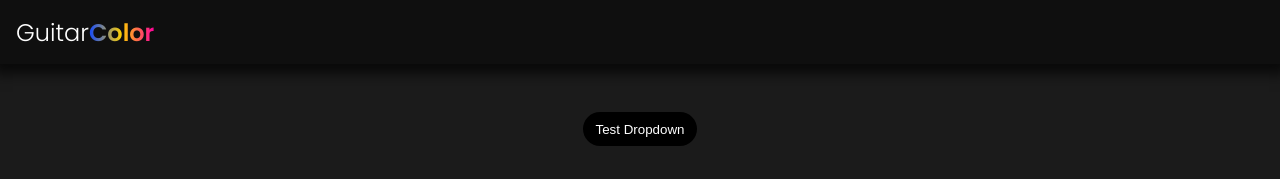
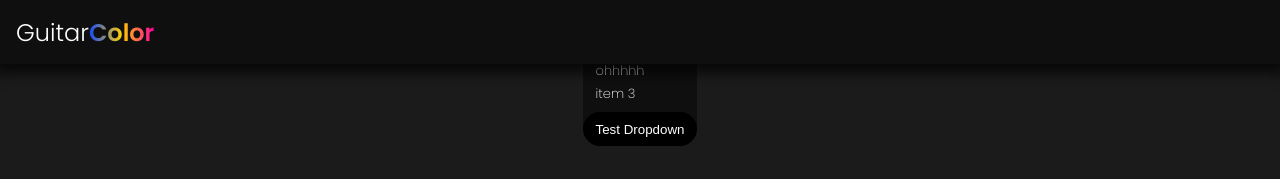
Before and after one commit to casperrr/color-guitar, a Next.js app: page /test in a window 1280 px wide. Shown: the top 179 px of the page. Built offline with nearby package versions, Linux system fonts and the light colour scheme.

Commit message:
got working js code for setting the translateY value when clicked

```diff
--- a/components/Inputs/Dropdown2/Dropdown.module.css
+++ b/components/Inputs/Dropdown2/Dropdown.module.css
@@ -25,13 +25,14 @@
     /* border-radius: 20px; */
 
     /* opacity: 0; */
-    /* transform: translateY(); */
-    /* bottom: 0%; */
-    top: 50%;
+    /* --firstPos: bottom:0; */
+    /* transform: translateY(var(--firstPos)); */
+    bottom: 50%;
+    /* top: 50%; */
     /* height: 0; */
     overflow: hidden;
-    transform: scaleY(0);
-    transform-origin: top;
+    /* transform: scaleY(0); */
+    /* transform-origin: top; */
     /* transition:bottom 150ms ease-in-out, top 150ms ease-in-out, height 150ms ease-in-out; */
     transition: transform 550ms ease-in-out;
 }
@@ -49,15 +50,18 @@
 }
 
 .dropdown > .DropdownBtn:focus + .Menu {
-    opacity: 1;
-    /* transform: translateY(0); */
+    /* opacity: 1; */
+    /* --secondPos: top: 50%; */
+    /* --translateAmount: calc(bottom:0; - top:50%;); */
+    /* transform: translateY(calc(bottom - top)); */
     /* bottom: auto; */
     /* bottom: -100%; */
-    top: 50%;
+    /* top: 50%; */
+    /* overflow: visible; */
     /* animation: animation 300ms; */
-    /* height: auto; */
-    transform: scaleY(1);
-    pointer-events: auto;
+    /* height: 100%; */
+    /* transform: scaleY(1); */
+    /* pointer-events: auto; */
 
 }
 
--- a/components/Inputs/Dropdown2/Dropdown2.jsx
+++ b/components/Inputs/Dropdown2/Dropdown2.jsx
@@ -1,11 +1,26 @@
+"use client";
 import styles from './Dropdown.module.css';
+import React, {useState} from "react";
 
+let items = ['item 1', 'ohhhhh', 'item 3', 'toker'];
 
 export default function Dropdown(props) {
 
+    const [open, setOpen] = useState(true);
+
+
+    function handleClick(){
+        setOpen(!open);
+        // console.log(document.getElementsByClassName(styles.Menu));
+        let menu = document.getElementsByClassName(styles.Menu)[0];
+        let translate = menu.clientHeight;
+        translate = open ? translate : 0;
+        menu.style.transform = `translateY(${translate}px)`;
+    }
+
     return(
         <div className={styles.dropdown}>
-            <button className={styles.DropdownBtn}>{props.title}</button>
+            <button className={styles.DropdownBtn} onClick={() => handleClick()}>{props.title}</button>
             <Menu/>
         </div>
     )
@@ -13,7 +28,7 @@ export default function Dropdown(props) {
 
 function Menu(){
 
-    let items = ['item 1', 'ohhhhh', 'item 3', 'toker'];
+
 
 
     function MenuItem(props){
```
